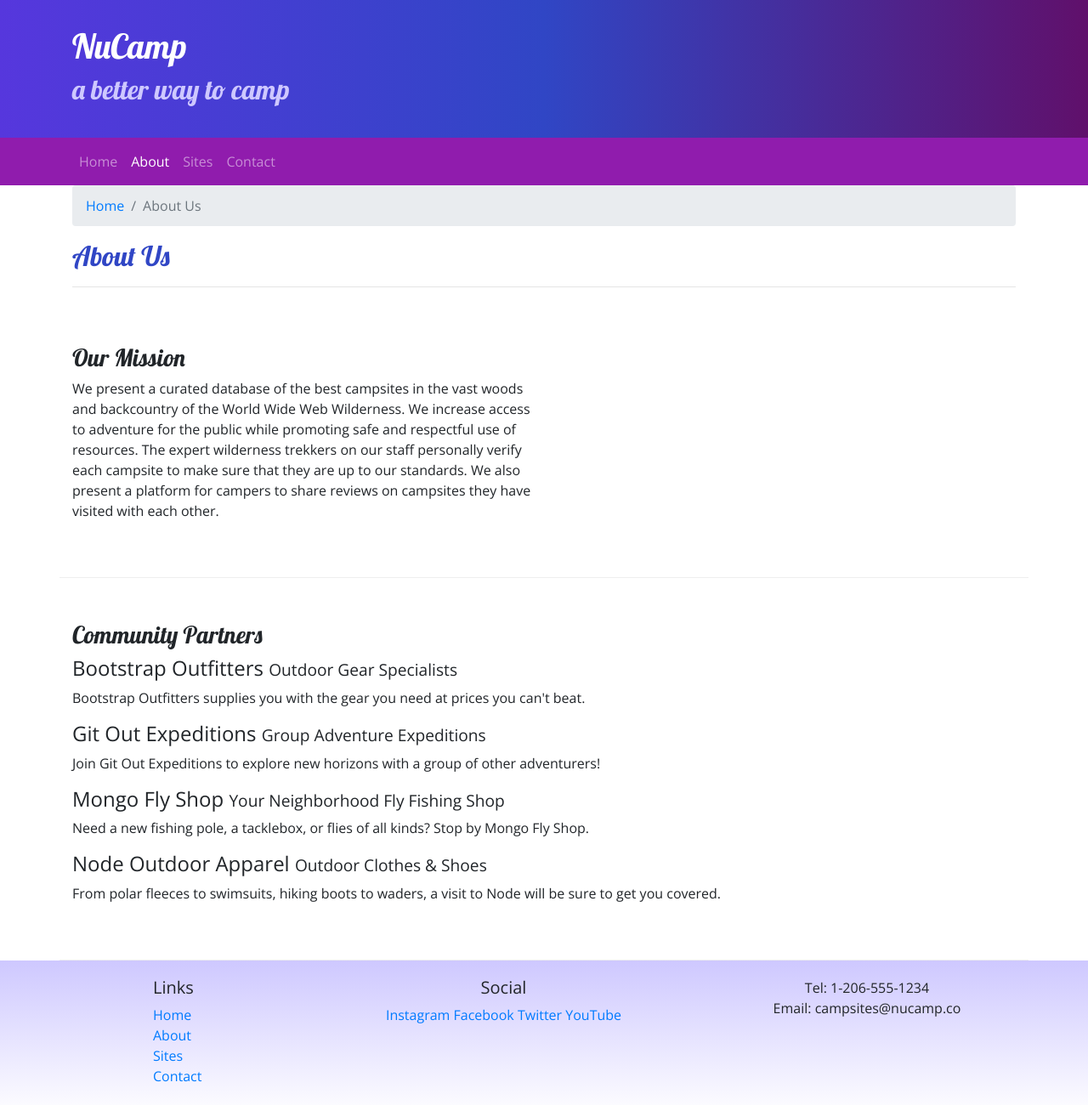
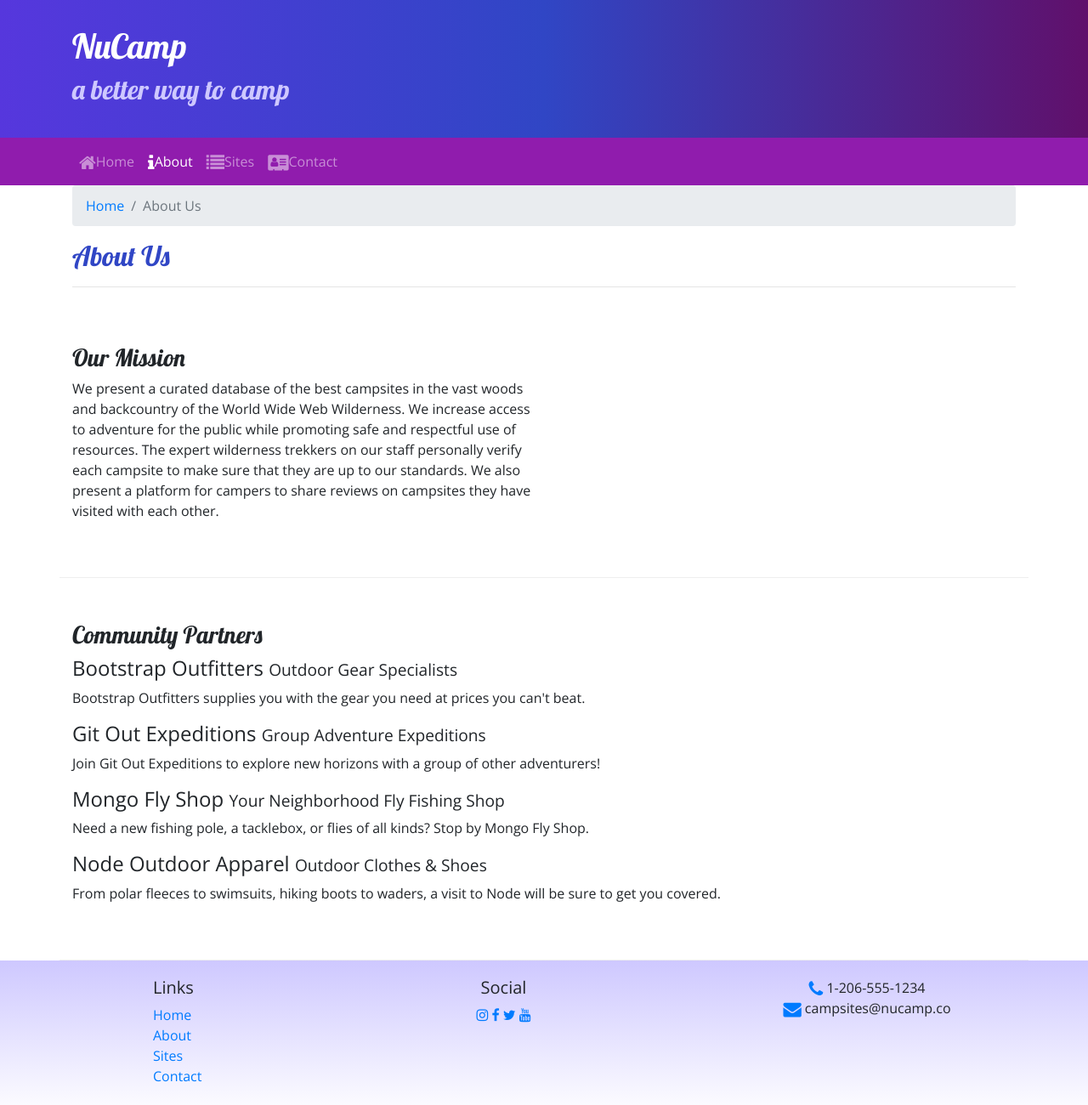
Before and after one commit to Tsdoupe/My-First-Bootstrap-Project, a website: page aboutus.html in a window 1280 px wide. Shown: the whole page at 85% size. Drawn offline with nearby package versions, Linux system fonts and the light colour scheme.

Commit message:
Fifth Commit

```diff
--- a/aboutus.html
+++ b/aboutus.html
@@ -10,6 +10,7 @@
     <link rel="stylesheet" href="node_modules/bootstrap/dist/css/bootstrap.min.css" />
 
     <!-- Additional CSS must be placed after Bootstrap CSS -->
+    <link rel="stylesheet" href="node_modules/font-awesome/css/font-awesome.min.css" />
     <link rel="stylesheet" href="https://fonts.googleapis.com/css?family=Lobster|Open+Sans" />
     <link rel="stylesheet" href="css/styles.css" />
 
@@ -36,10 +37,10 @@
             </button>
             <div class="collapse navbar-collapse" id="nucampNavbar">
                 <ul class="navbar-nav">
-                    <li class="nav-item"><a class="nav-link" href="index.html">Home</a></li>
-                    <li class="nav-item"><a class="nav-link active" href="#">About</a></li>
-                    <li class="nav-item"><a class="nav-link" href="#">Sites</a></li>
-                    <li class="nav-item"><a class="nav-link" href="#">Contact</a></li>
+                    <li class="nav-item"><a class="nav-link" href="index.html"><i class="fa fa-home fa-lg"></i>Home</a></li>
+                    <li class="nav-item active"><a class="nav-link" href="#"><i class="fa fa-info fa-lg"></i>About</a></li>
+                    <li class="nav-item"><a class="nav-link" href="#"><i class="fa fa-list fa-lg"></i>Sites</a></li>
+                    <li class="nav-item"><a class="nav-link" href="#"><i class="fa fa-address-card fa-lg"></i>Contact</a></li>
                 </ul>
             </div>
         </div>
@@ -96,14 +97,14 @@
                 </div>
                 <div class="col-6 col-sm-5 text-center">
                     <h5>Social</h5>
-                    <a href="http://instagram.com/">Instagram</a>
-                    <a href="http://facebook.com/">Facebook</a>
-                    <a href="http://twitter.com/">Twitter</a>
-                    <a href="http://youtube.com/">YouTube</a>
+                    <a href="http://instagram.com/"><i class="fa fa-instagram"></i></a>
+                    <a href="http://facebook.com/"><i class=" fa fa-facebook"></i></a>
+                    <a href="http://twitter.com/"><i class="fa fa-twitter"></i></a>
+                    <a href="http://youtube.com/"><i class="fa fa-youtube"></i></a>
                 </div>
                 <div class="col-sm-4 text-center">
-                    Tel: 1-206-555-1234<br />
-                    Email: campsites@nucamp.co
+                    <i class="fa fa-phone fa-lg text-primary"></i> 1-206-555-1234<br />
+                    <i class="fa fa-envelope fa-lg text-primary"></i> campsites@nucamp.co
                 </div>
            </div>
         </div>
--- a/package.json
+++ b/package.json
@@ -15,6 +15,7 @@
   },
   "dependencies": {
     "bootstrap": "^4.5.2",
+    "font-awesome": "^4.7.0",
     "jquery": "^3.5.1",
     "popper.js": "^1.16.1"
   }
```
Also changed, not shown: index.html (+11 -10 lines), 1 other file.
